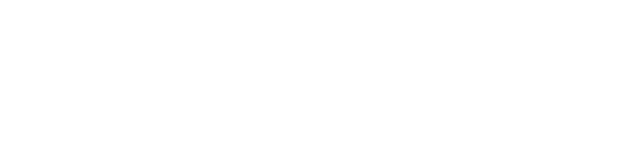
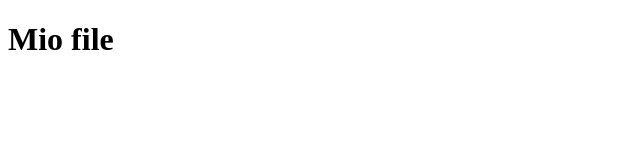
Before and after one commit to francesca-castangia/esercitazioni, a plain HTML site: page index.html in a window 1280 px wide. Shown: the whole page, without its empty margins (0-640 px from the left). Drawn offline with Linux system fonts and the light colour scheme.

Commit message:
mio file

```diff
--- a/index.html
+++ b/index.html
@@ -6,6 +6,6 @@
     <title>Document</title>
 </head>
 <body>
-
+    <h1>Mio file</h1>
 </body>
 </html>
```
